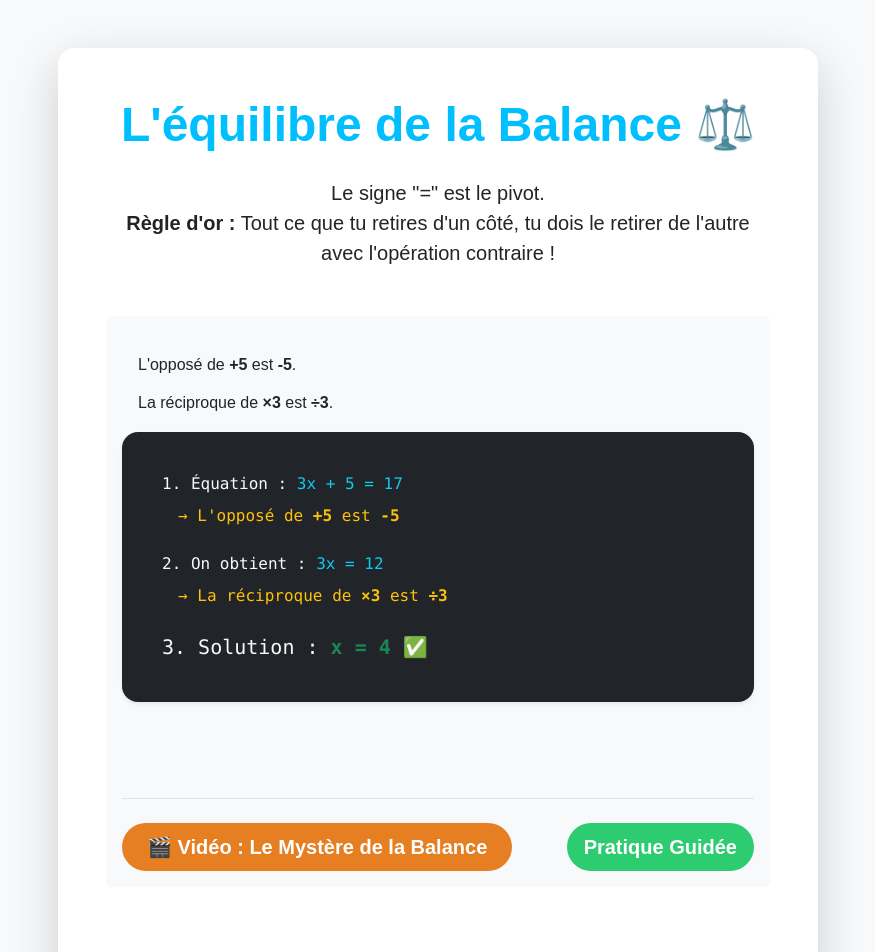
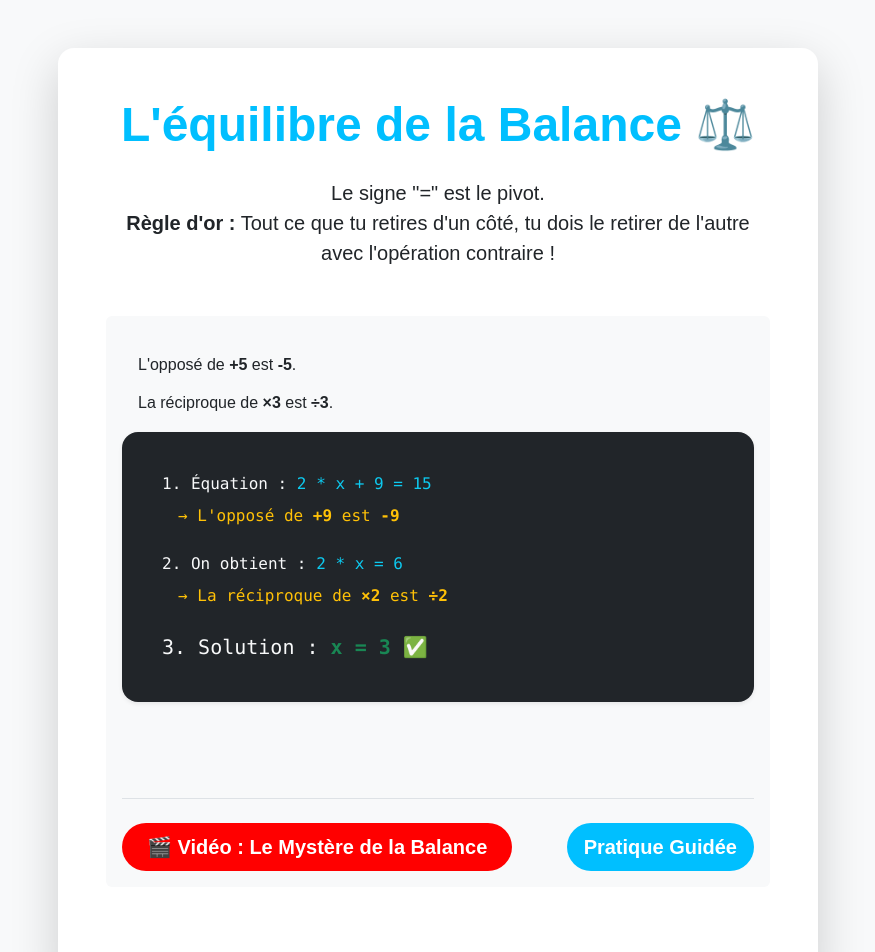
Before and after one commit to agbeSimi/litterAI, a React (Vite) app: page /modelage in a window 1280 px wide. Shown: the top 952 px of the page, without its empty margins (202-1077 px from the left). Built offline with nearby package versions, Linux system fonts and the light colour scheme.

Commit message:
ajout d'animations pour les boutons et implementation u nouveau composants gerant le carré d'exemple

```diff
--- a/src/pages/Modelage.jsx
+++ b/src/pages/Modelage.jsx
@@ -1,7 +1,7 @@
-import logoRobot from "../assets/logo_robot.png";
-import CarteConcept from "../composants/CarteConcept.jsx";
-import CarteExplication from "../composants/CarteExplication.jsx";
 import React from "react";
+import { motion } from "framer-motion";
+import ExempleResolution from "../composants/ExempleResolution.jsx";
+
 
 function Modelage() {
   return(
@@ -35,30 +35,38 @@ function Modelage() {
             </div>
 
             {/* --- Résolution Sombre --- */}
-            <div className="card bg-dark text-light border-0 rounded-4 p-4 mb-5 shadow-sm">
-              <div className="card-body font-monospace"> {/* Police monospace pour le style code */}
+          <ExempleResolution/>
 
-                {/* Étape 1 */}
-                <p className="mb-2">1. Équation : <span className="text-info">3x + 5 = 17</span></p>
-                <p className="mb-4 text-warning ms-3">→ L'opposé de <span className="fw-bold">+5</span> est <span className="fw-bold">-5</span></p>
 
-                {/* Étape 2 */}
-                <p className="mb-2">2. On obtient : <span className="text-info">3x = 12</span></p>
-                <p className="mb-4 text-warning ms-3">→ La réciproque de <span className="fw-bold">×3</span> est <span className="fw-bold">÷3</span></p>
-
-                {/* Solution */}
-                <p className="mb-0 fs-5">3. Solution : <span className="text-success fw-bold">x = 4</span> ✅</p>
-              </div>
-            </div>
             {/* --- Actions --- */}
             <footer className="d-flex justify-content-between mt-5 pt-4 border-top">
-              <button className="btn btn-lg px-4 rounded-pill fw-bold" style={{ backgroundColor: '#e67e22', color: 'white' }}>
-                🎬 Vidéo : Le Mystère de la Balance
-              </button>
+              <motion.div
+                // Animation au survol (Effet de lévitation)
+                whileHover={{
+                  y: -10,
+                  shadow: "0px 10px 20px rgba(0,0,0,0.1)",
+                  scale: 1.02
+                }}
+              >
 
-              <button className="btn btn-lg  rounded-pill fw-bold" style={{ backgroundColor: '#2ecc71', color: 'white' }}>
-                Pratique Guidée
-              </button>
+                <button className="btn btn-lg px-4 rounded-pill fw-bold" style={{ backgroundColor: 'red', color: 'white' }}>
+                  🎬 Vidéo : Le Mystère de la Balance
+                </button>
+              </motion.div>
+
+              <motion.div
+                // Animation au survol (Effet de lévitation)
+                whileHover={{
+                  y: -10,
+                  shadow: "0px 10px 20px rgba(0,0,0,0.1)",
+                  scale: 1.02
+                }}
+              >
+                <button className="btn btn-lg rounded-pill fw-bold" style={{ backgroundColor: 'deepskyblue', color: 'white' }}>
+                  Pratique Guidée
+                </button>
+              </motion.div>
+
             </footer>
           </div>
         </div>
```
